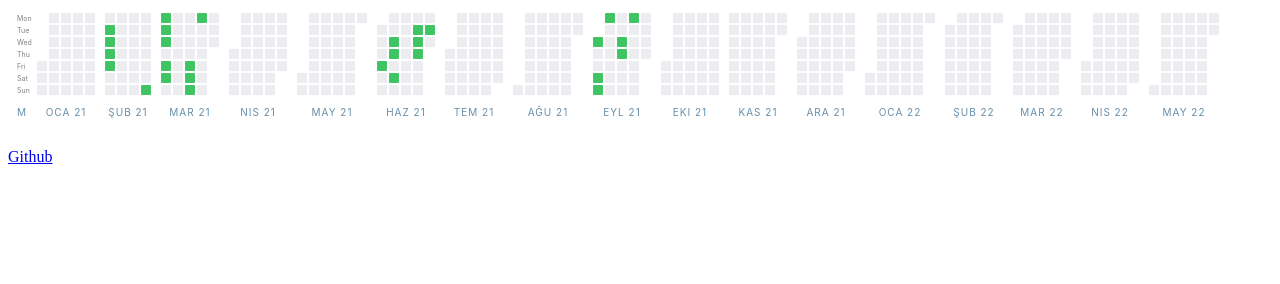
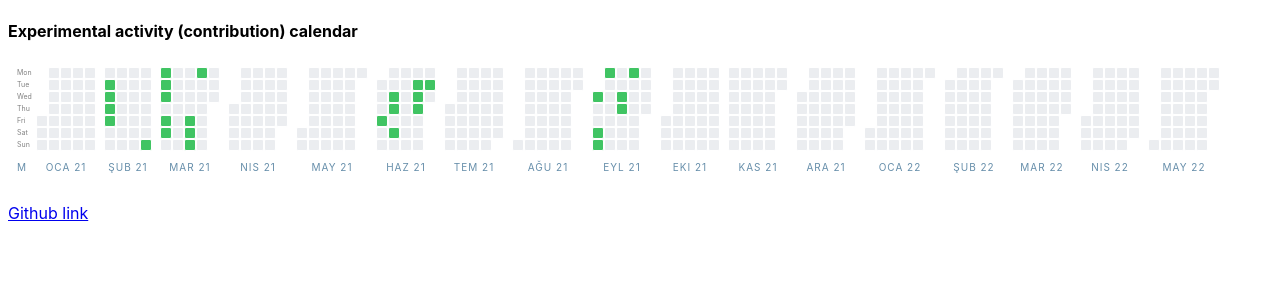
Before and after one commit to Augustpi/activity-calendar, a website built with Parcel: page src/index.html in a window 1280 px wide. Built offline with nearby package versions, Linux system fonts and the light colour scheme; data requests are answered from the project's data file.

Commit message:
upd: devdep

```diff
--- a/package.json
+++ b/package.json
@@ -12,6 +12,8 @@
     "build": "parcel build index.html"
   },
   "devDependencies": {
+    "@atolye15/eslint-config": "^1.2.0",
+    "@atolye15/stylelint-config": "^1.3.1",
     "parcel-bundler": "^1.12.4"
   },
   "dependencies": {
--- a/src/calendar.css
+++ b/src/calendar.css
@@ -5,6 +5,11 @@
   -moz-user-select: none;
   -ms-user-select: none;
   user-select: none;
+}
+
+body {
+  font-family: -apple-system, BlinkMacSystemFont, "Segoe UI", Roboto, Helvetica,
+    Arial, sans-serif, "Apple Color Emoji", "Segoe UI Emoji", "Segoe UI Symbol";
 }
 
 .info {
--- a/src/index.html
+++ b/src/index.html
@@ -12,11 +12,12 @@
   </head>
 
   <body>
+    <h4>Experimental activity (contribution) calendar</h4>
     <div class="a__wrapper">
       <div class="a__year" style="left: 0px" id="activityCalendar"></div>
     </div>
 
-    <div class="info"><a href="https://github/Augustpi">Github</a></div>
+    <div class="info"><a href="https://github/Augustpi">Github link</a></div>
     <script src="activity_calendar.js"></script>
   </body>
 </html>
```
Also changed, not shown: 3 other files.
